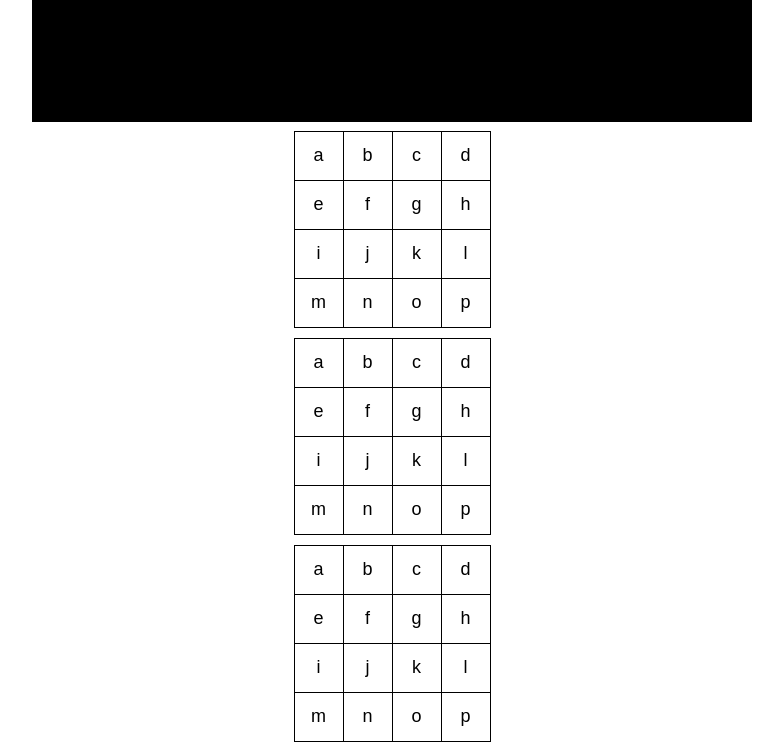
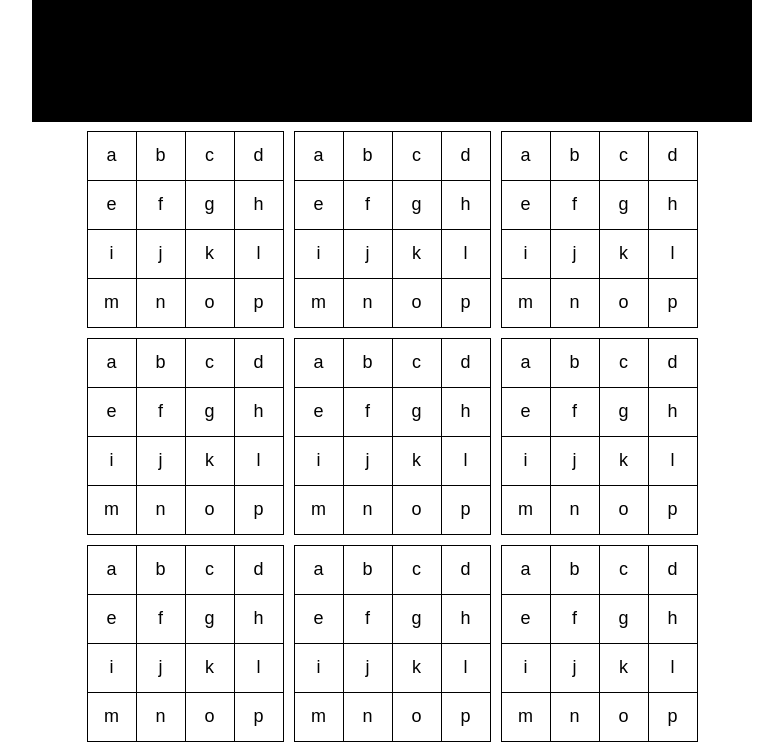
Before and after one commit to rteammco/react-interactive-canvas-demo, a React (Create React App) app: page / in a window 1280 px wide. Shown: the part 440-1190 px from the top of the page, without its empty margins (248-1031 px from the left). Built offline with nearby package versions, Linux system fonts and the light colour scheme.

Commit message:
Added more rows of input grids

```diff
--- a/src/App.tsx
+++ b/src/App.tsx
@@ -18,11 +18,21 @@ function App() {
     <div className="App">
       <h1>React - Interactive Canvas Demo</h1>
       <AnimatedCanvas cursorPosition={cursorPosition} onCursorPositionChanged={setCursorPosition} />
-      <InputGrid gridSize={4} gridValues={gridValues} />
-      <InputGrid gridSize={4} gridValues={gridValues} />
-      <InputGrid gridSize={4} gridValues={gridValues} />
-      <InputGrid gridSize={4} gridValues={gridValues} />
-      <InputGrid gridSize={4} gridValues={gridValues} />
+      <div style={{ display: 'flex', flexDirection: 'row', justifyContent: 'center' }}>
+        <InputGrid gridSize={4} gridValues={gridValues} />
+        <InputGrid gridSize={4} gridValues={gridValues} />
+        <InputGrid gridSize={4} gridValues={gridValues} />
+      </div>
+      <div style={{ display: 'flex', flexDirection: 'row', justifyContent: 'center' }}>
+        <InputGrid gridSize={4} gridValues={gridValues} />
+        <InputGrid gridSize={4} gridValues={gridValues} />
+        <InputGrid gridSize={4} gridValues={gridValues} />
+      </div>
+      <div style={{ display: 'flex', flexDirection: 'row', justifyContent: 'center' }}>
+        <InputGrid gridSize={4} gridValues={gridValues} />
+        <InputGrid gridSize={4} gridValues={gridValues} />
+        <InputGrid gridSize={4} gridValues={gridValues} />
+      </div>
     </div>
   );
 }
```
